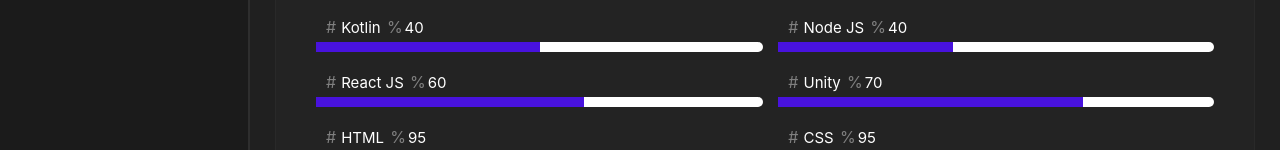
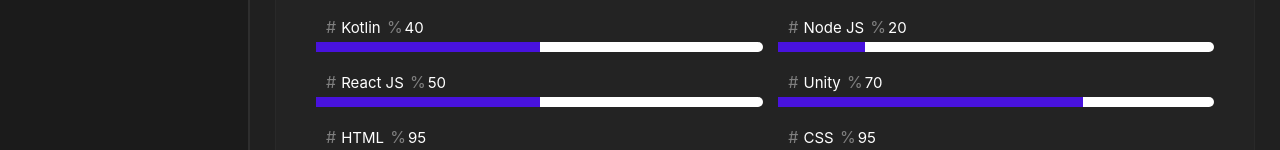
Before and after one commit to Fessqer/portfolyo, a plain HTML site: page index.html in a window 1280 px wide. Shown: the part 531-681 px from the top of the page. Drawn offline with Linux system fonts and the light colour scheme.

Commit message:
Update index.html

```diff
--- a/index.html
+++ b/index.html
@@ -104,17 +104,17 @@
                         </div>
                     </li>
                     <li>
-                        <div class="dil">Node JS <span>40</span></div>
+                        <div class="dil">Node JS <span>20</span></div>
 
                         <div class="wrapper">
-                            <div class="ilerleme" style="width: 40%;"></div>
+                            <div class="ilerleme" style="width: 20%;"></div>
                         </div>
                     </li>
                     <li>
-                        <div class="dil">React JS <span>60</span></div>
+                        <div class="dil">React JS <span>50</span></div>
 
                         <div class="wrapper">
-                            <div class="ilerleme" style="width: 60%;"></div>
+                            <div class="ilerleme" style="width: 50%;"></div>
                         </div>
                     </li>
                     <li>
@@ -197,6 +197,7 @@
                     <li><a target="__blank" href="https://docs.google.com/forms/d/e/1FAIpQLSfskxasXYvsa4fUGo8MC7Tejk5exSMleSt3wsaq0r82rFkAHg/viewform?usp=sf_link">Geri Bildirim Gönder</a></li>
                 </ul>
             </div>
+
         </div>
 
     </div>
```
